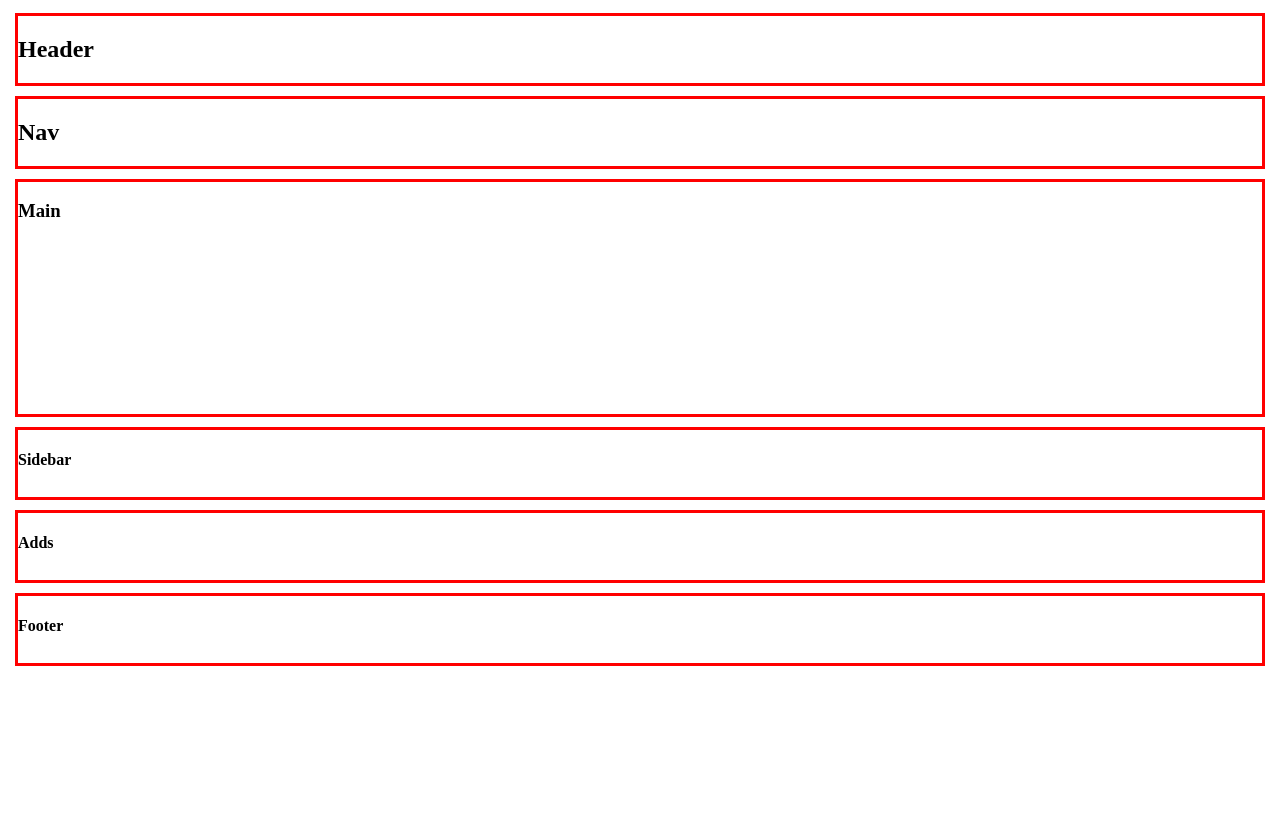
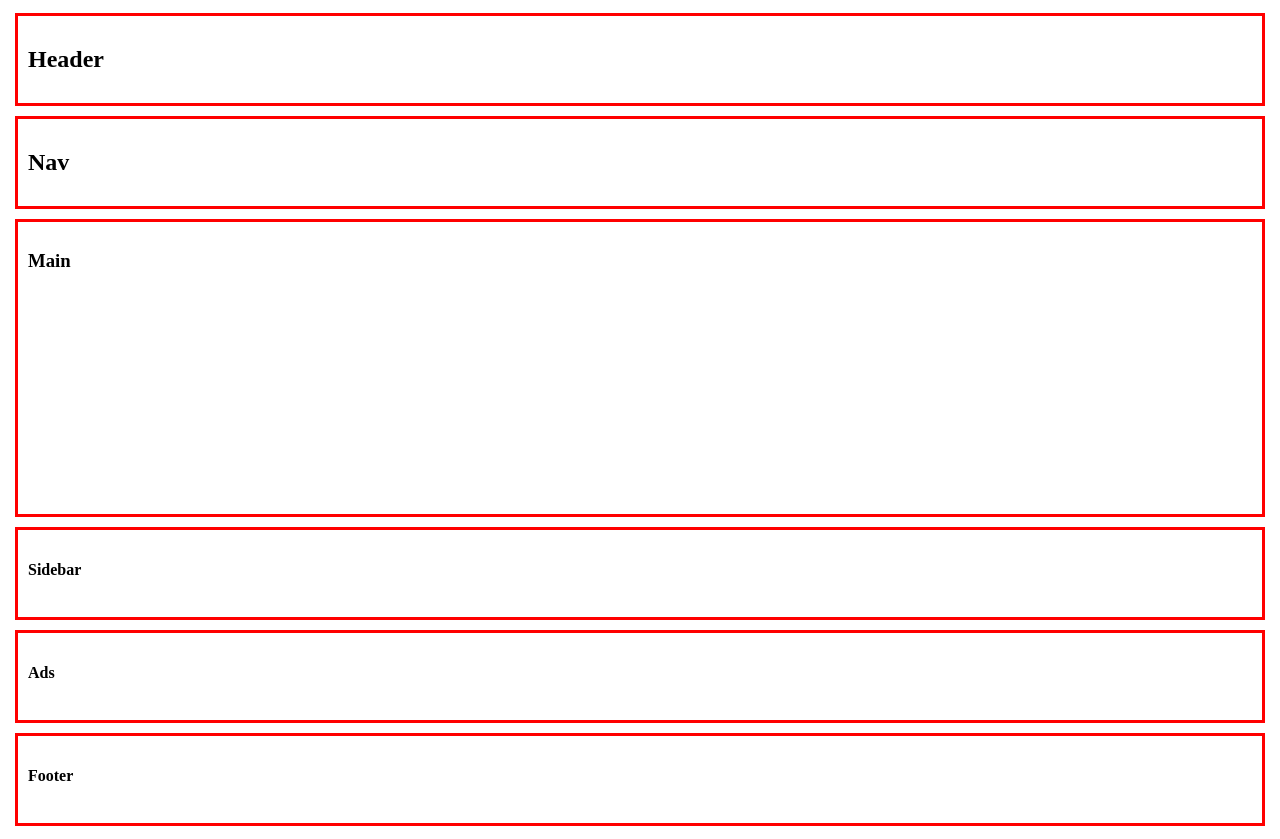
Before and after one commit to xweret/grid-maqueta-Mobile, a plain HTML site: page index.html in a window 1280 px wide. Before the commit the page ends 800 px from the top, so only its background shows below. Drawn offline with Linux system fonts and the light colour scheme.

Commit message:
Terminada.

```diff
--- a/index.html
+++ b/index.html
@@ -22,7 +22,7 @@
             <h4 class="sideside">Sidebar</h4>
         </div>
         <div class="ads">
-         <h4 class="Adss">Adds</h4>
+         <h4 class="Adss">Ads</h4>
         </div>
         <div class="footer">
             <h4 class="abajo">Footer</h4>
--- a/style.css
+++ b/style.css
@@ -17,19 +17,26 @@
   }
 
   .header { grid-area: header;
-    border: 3px solid red}
+    border: 3px solid red;
+    padding: 10px;
+}
 
   .nav { grid-area: nav;
-    border: 3px solid red}
+    border: 3px solid red;
+    padding: 10px;}
 
   .main { grid-area: main;
-    border: 3px solid red}
+    border: 3px solid red;
+    padding: 10px;}
 
   .sidebar { grid-area: sidebar;
-    border: 3px solid red}
+    border: 3px solid red;
+    padding: 10px;}
 
   .ads { grid-area: ads;
-    border: 3px solid red}
+    border: 3px solid red;
+    padding: 10px;}
 
   .footer { grid-area: footer;
-    border: 3px solid red}
+    border: 3px solid red;
+    padding: 10px;}
```
